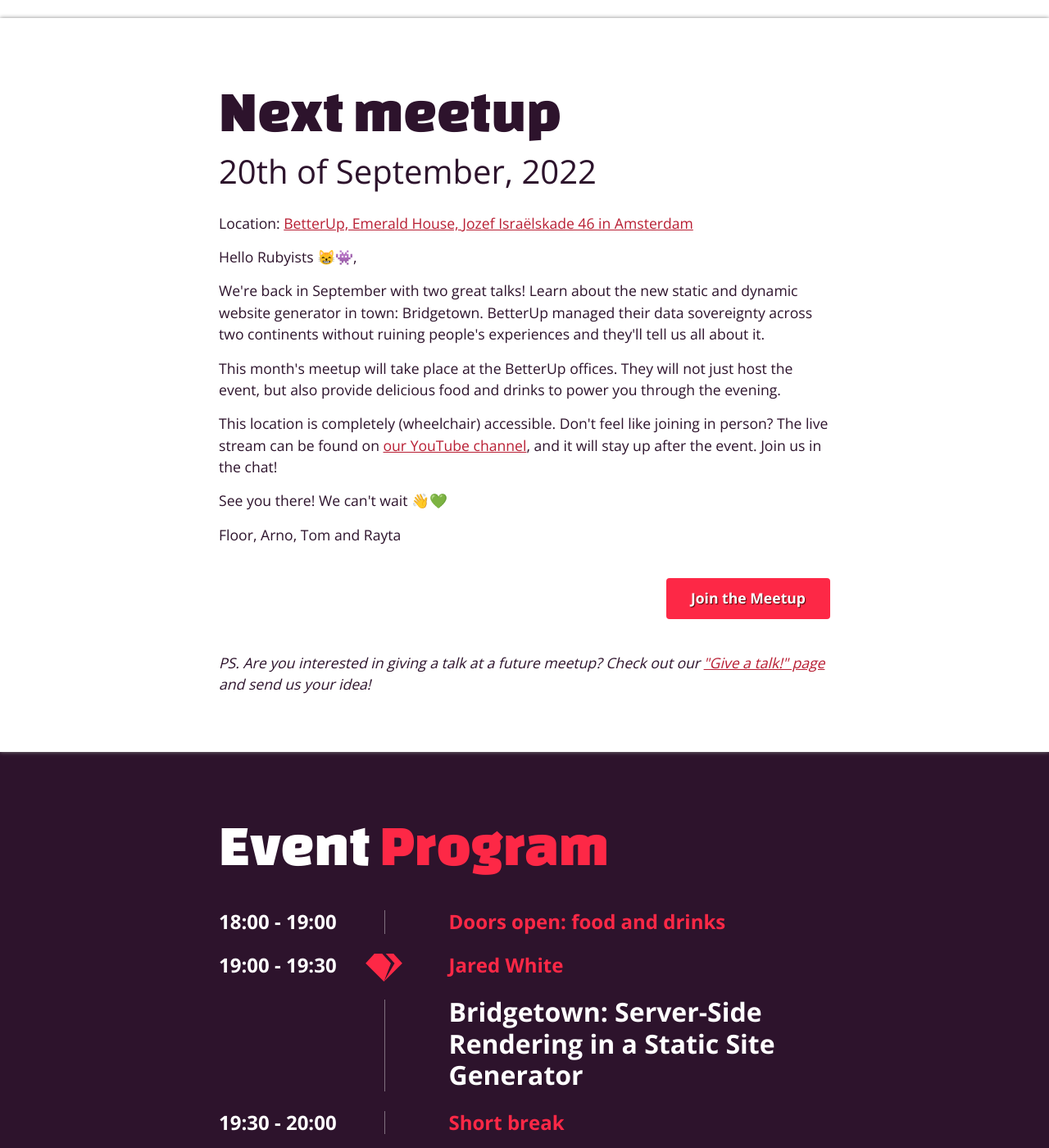
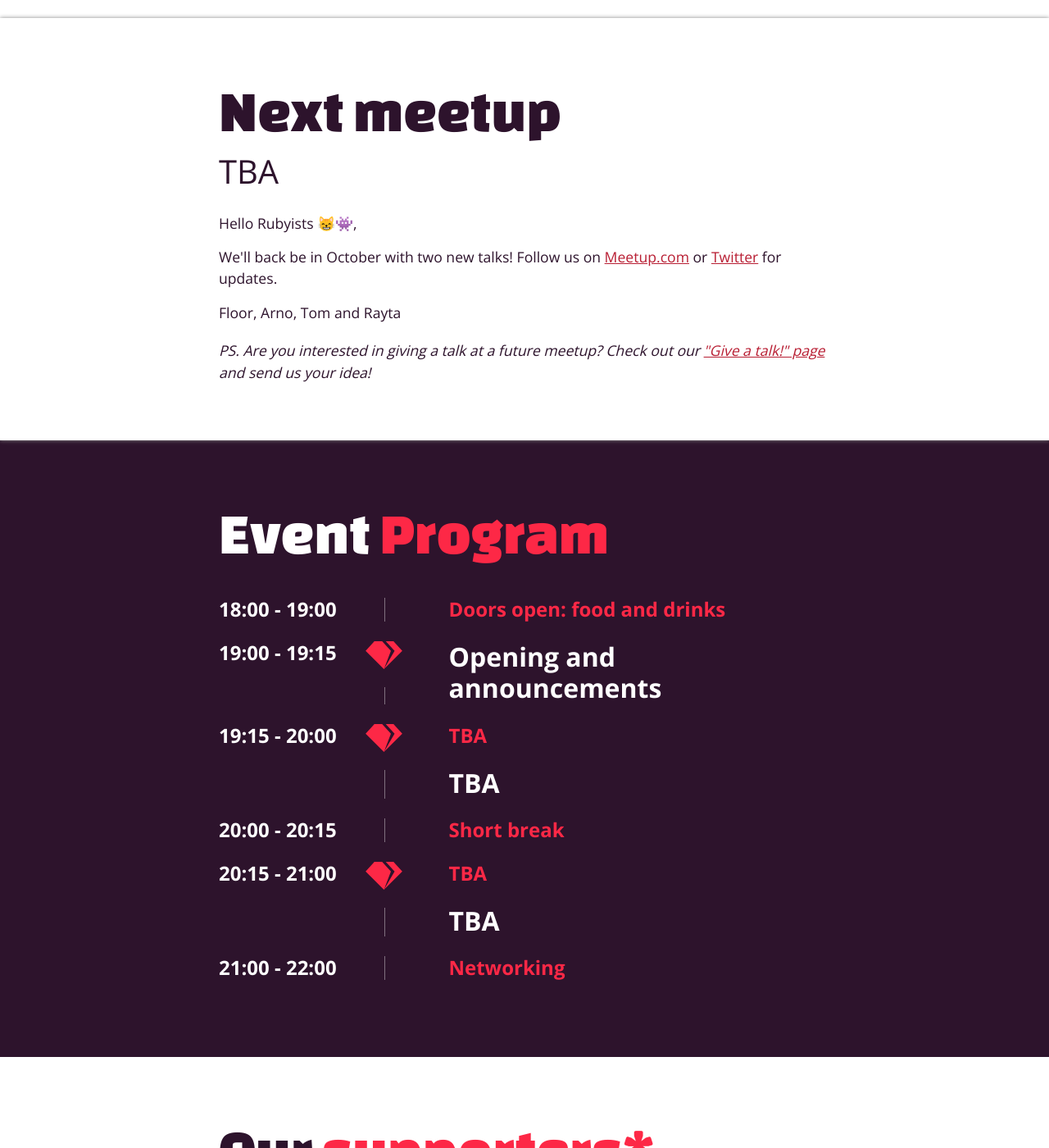
Before and after one commit to amsrb/amsrb.github.com, a Jekyll site: the page built from index.html, in a window 1280 px wide and 1400 px high, scrolled down 1166 px. Shown: the whole window at 82% size. Built offline with Jekyll 4.4.1, drawn with Linux system fonts in a browser that asks for light colours; some of the changed text lies outside the part shown.

Commit message:
Update homepage with no event state
Also update the schedule to reflect an actual event schedule.

```diff
--- a/index.html
+++ b/index.html
@@ -3,7 +3,7 @@
 page_class: "home"
 description: "Welcome to the Amsterdam Ruby meetup group! RSVP for our next event or catch up on the last event."
 livestream_link: "https://www.youtube-nocookie.com/embed/kTI9E6pOHpM"
-meetup_link: "https://www.meetup.com/amsterdam-rb/events/288348816/"
+meetup_link: ""
 ---
 
 <section class="hero" id="hero">
@@ -38,18 +38,11 @@
   <section class="meetup2 light-content content-with-shadow" id="meetup">
     <div class="wrap">
       <h2 class="big">Next meetup</h2>
-      <p class="date">20th of September, 2022</p>
-      <p class="location">Location: <a href="https://goo.gl/maps/ZckVPErW6DEyyuUU7">BetterUp, Emerald House, Jozef Israëlskade 46 in Amsterdam</a></p>
+      <p class="date">TBA</p>
       <div class="text-content">
         <p>Hello Rubyists 😸👾,</p>
 
-        <p>We're back in September with two great talks! Learn about the new static and dynamic website generator in town: Bridgetown. BetterUp managed their data sovereignty across two continents without ruining people's experiences and they'll tell us all about it.</p>
-
-        <p>This month's meetup will take place at the BetterUp offices. They will not just host the event, but also provide delicious food and drinks to power you through the evening.</p>
-
-        <p>This location is completely (wheelchair) accessible. Don't feel like joining in person? The live stream can be found on <a href="https://www.youtube.com/channel/UCyExf-593j4hjN_cFCSnr2w">our YouTube channel</a>, and it will stay up after the event. Join us in the chat!</p>
-
-        <p>See you there! We can't wait 👋💚</p>
+        <p>We'll back be in October with two new talks! Follow us on <a href="https://www.meetup.com/Amsterdam-rb/">Meetup.com</a> or <a href="https://twitter.com/amsrb">Twitter</a> for updates.</p>
 
         <p>Floor, Arno, Tom and Rayta</p>
       </div>
@@ -80,27 +73,33 @@
         </div>
       </div>
       <div class="entry entry-with-icon">
-        <div class="time">19:00 - 19:30</div>
+        <div class="time">19:00 - 19:15</div>
         <div class="details">
-          <div class="entry-name speaker">Jared White</div>
-          <div class="title">Bridgetown: Server-Side Rendering in a Static Site Generator</div>
+          <div class="title">Opening and announcements</div>
+        </div>
+      </div>
+      <div class="entry entry-with-icon">
+        <div class="time">19:15 - 20:00</div>
+        <div class="details">
+          <div class="entry-name speaker">TBA</div>
+          <div class="title">TBA</div>
         </div>
       </div>
       <div class="entry">
-        <div class="time">19:30 - 20:00</div>
+        <div class="time">20:00 - 20:15</div>
         <div class="details">
           <div class="entry-name">Short break</div>
         </div>
       </div>
       <div class="entry entry-with-icon">
-        <div class="time">20:00 - 20:30</div>
+        <div class="time">20:15 - 21:00</div>
         <div class="details">
-          <div class="entry-name speaker">Ahmad Elassuty</div>
-          <div class="title">BetterUp's learnings from our European expansion</div>
+          <div class="entry-name speaker">TBA</div>
+          <div class="title">TBA</div>
         </div>
       </div>
       <div class="entry">
-        <div class="time">20:30 - 21:30</div>
+        <div class="time">21:00 - 22:00</div>
         <div class="details">
           <div class="entry-name highlight">Networking</div>
         </div>
```
